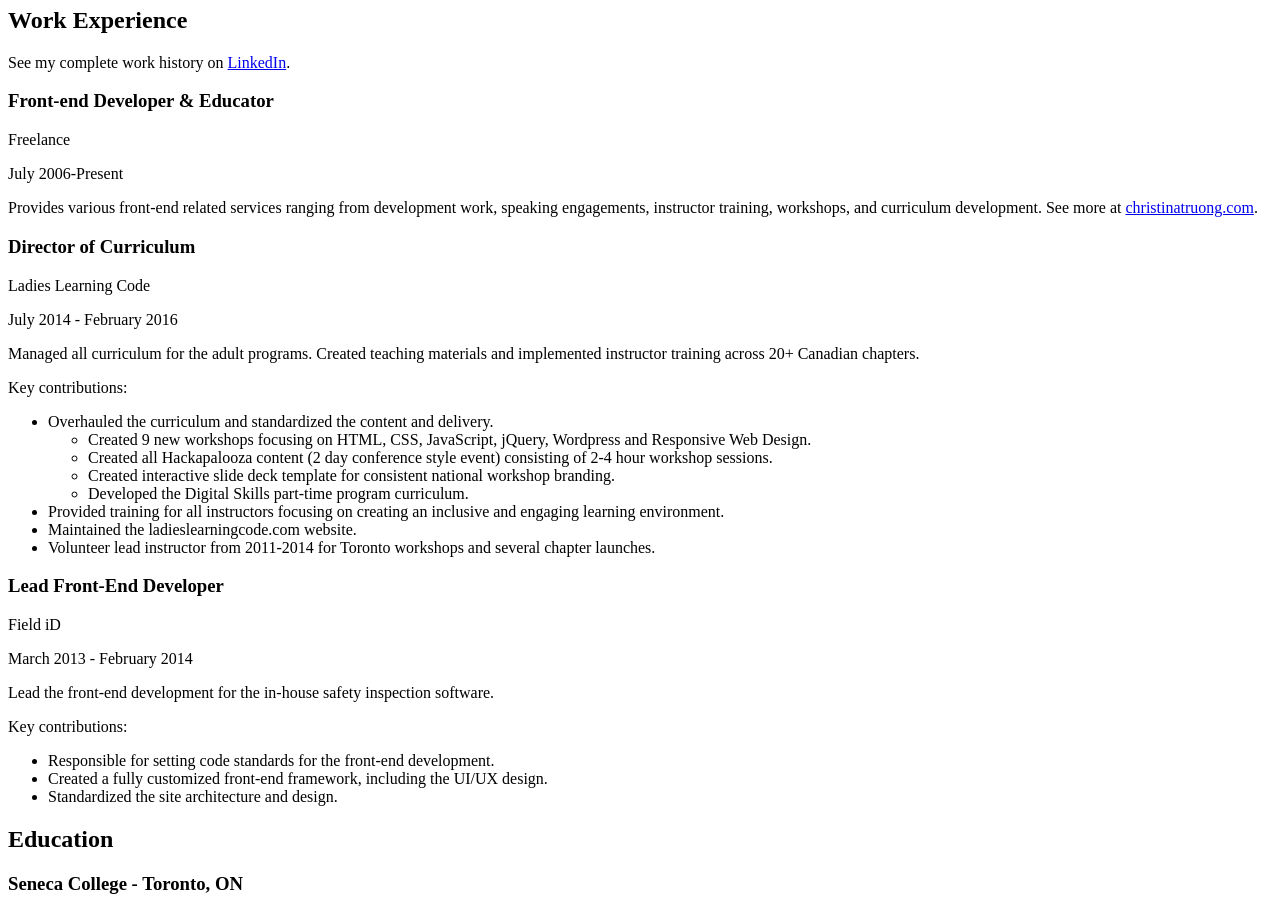
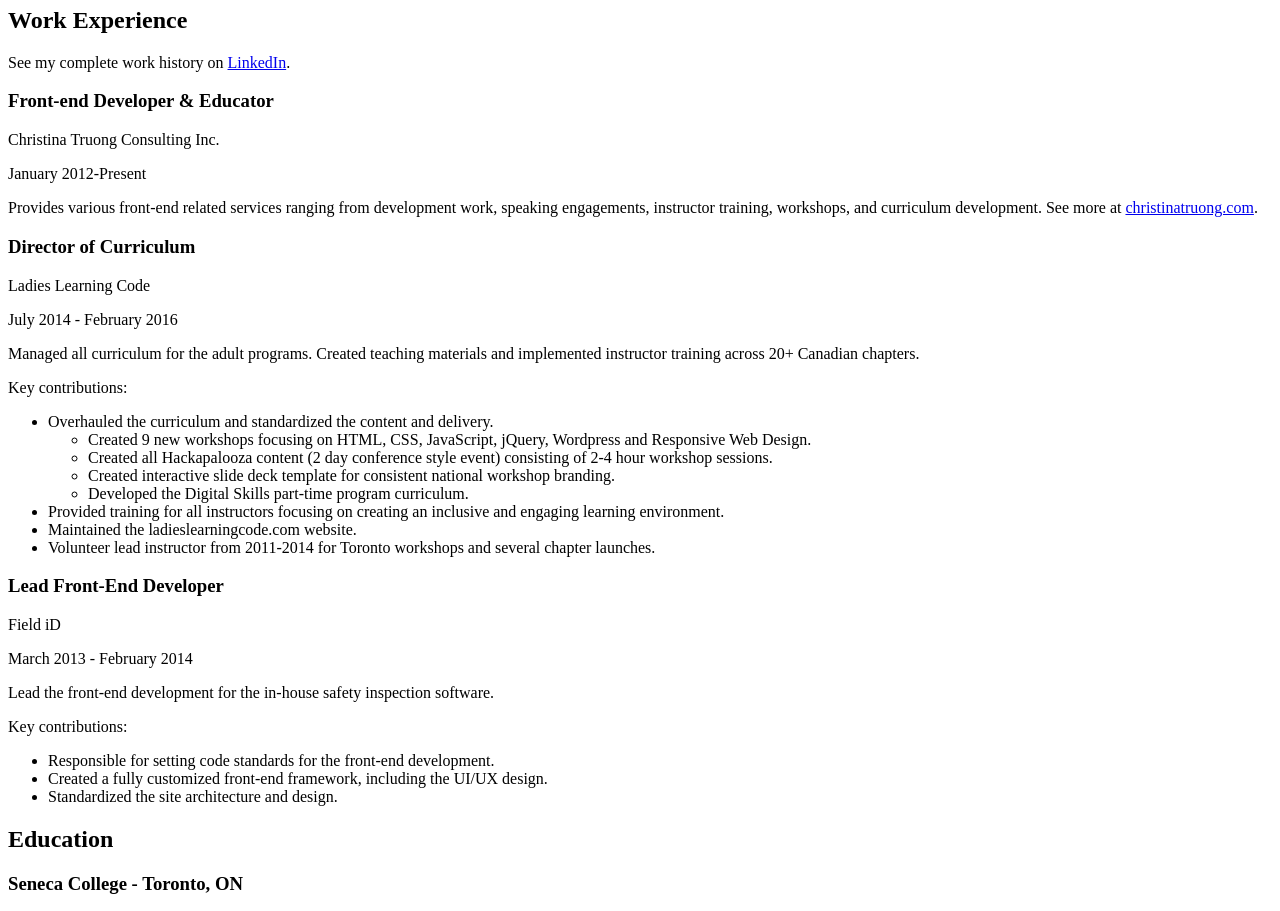
Before and after one commit to christinatruong/css-essential-training, a plain HTML site: page Exercises/Ch2/02_12/css-portfolio/index.html in a window 1280 px wide. Shown: the part 1480-2391 px from the top of the page. Drawn offline with Linux system fonts and the light colour scheme.

Commit message:
Post - exercise updates

```diff
--- a/Exercises/Ch2/02_12/css-portfolio/index.html
+++ b/Exercises/Ch2/02_12/css-portfolio/index.html
@@ -56,8 +56,8 @@
         <!-- Job 1 -->
         <section>
           <h3>Front-end Developer & Educator</h3>
-          <p>Freelance</p>
-          <p>July 2006-Present</p>
+          <p>Christina Truong Consulting Inc.</p>
+          <p>January 2012-Present</p>
           <p>Provides various front-end related services ranging from development work, speaking engagements, instructor training, workshops, and curriculum development. See more at  <a href="http://christinatruong.com">christinatruong.com</a>.</p>
         </section>
 
```
Also changed, not shown: Exercises/Ch1/01_04/starter files/index.html (+1 -1 lines), Exercises/Ch2/02_14/css-portfolio/index.html (+2 -2 lines), Exercises/Ch3/03_08/css-portfolio/index.html (+2 -2 lines), Exercises/Ch3/03_09/css-portfolio/index.html (+2 -2 lines), Exercises/Ch4/04_06/css-portfolio/index.html (+2 -2 lines), Exercises/Ch4/04_10/css-portfolio/index.html (+2 -2 lines), Exercises/Ch1/01_04/starter files/placeholder images/thumbnail-1.jpg, Exercises/Ch1/01_04/starter files/placeholder images/thumbnail-2.jpg, Exercises/Ch1/01_04/starter files/placeholder images/thumbnail-3.jpg, Exercises/Ch1/01_06/css-portfolio/images/project-courses.jpg (deleted), Exercises/Ch1/01_06/css-portfolio/images/project-wire-ipsum.jpg (deleted), Exercises/Ch1/01_06/css-portfolio/images/project-women-tech.jpg (deleted).
